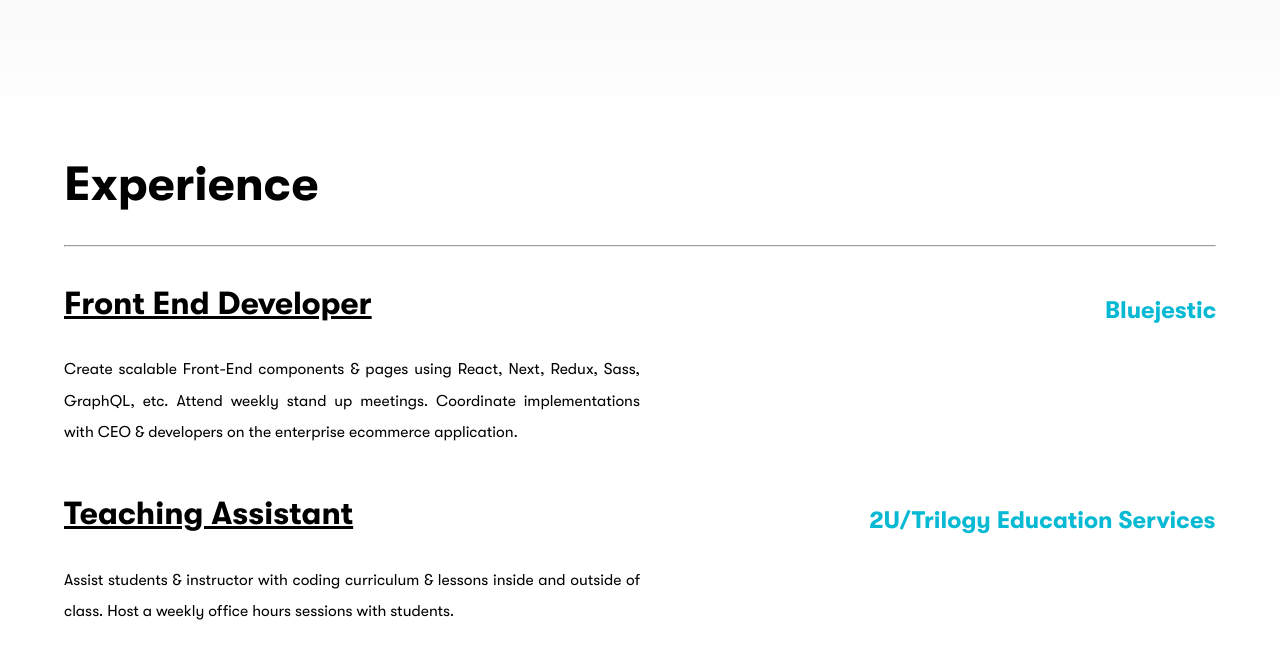
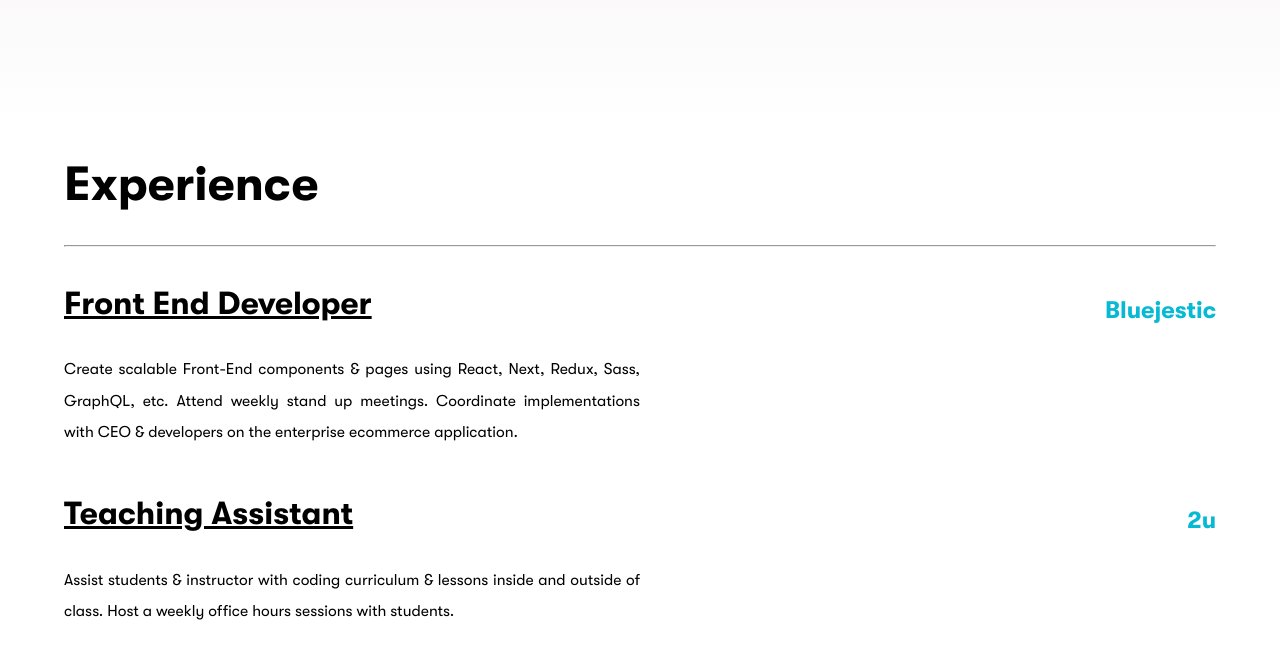
Before and after one commit to nicholasherrick/gatsby-portfolio, a Gatsby site: page /experience in a window 1280 px wide. Shown: the part 93-765 px from the top of the page. Built offline with nearby package versions, Linux system fonts and the light colour scheme; Gatsby itself is replaced by a stand-in of ours.

Commit message:
updated experience page

```diff
--- a/src/pages/experience.js
+++ b/src/pages/experience.js
@@ -49,7 +49,7 @@ const Experience = () => {
                   rel="noopener noreferrer"
                   aria-label={"visit website"}
                 >
-                  2U/Trilogy Education Services
+                  2u
                 </MediaLink>
               </Title>
             </div>
```
